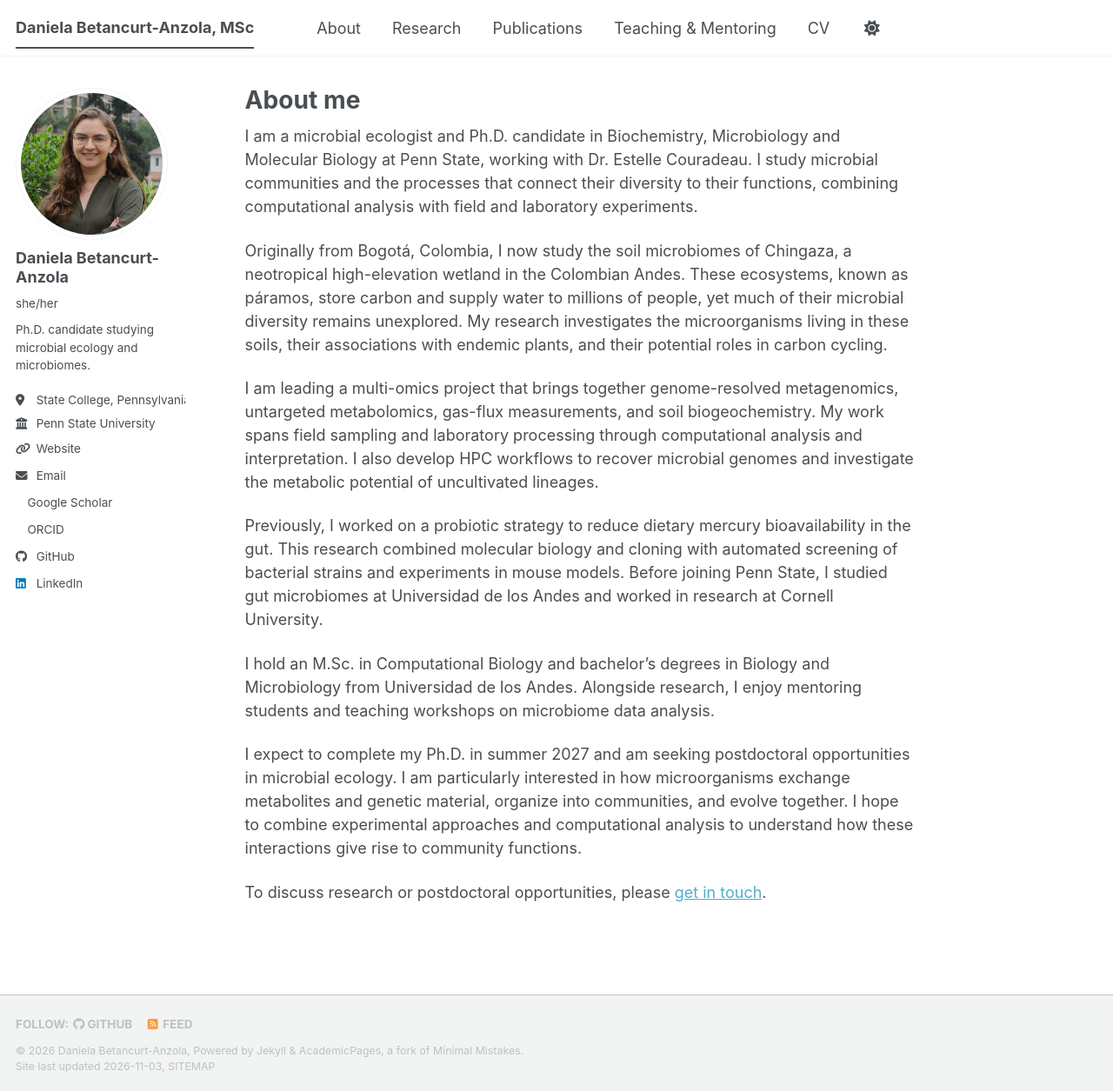
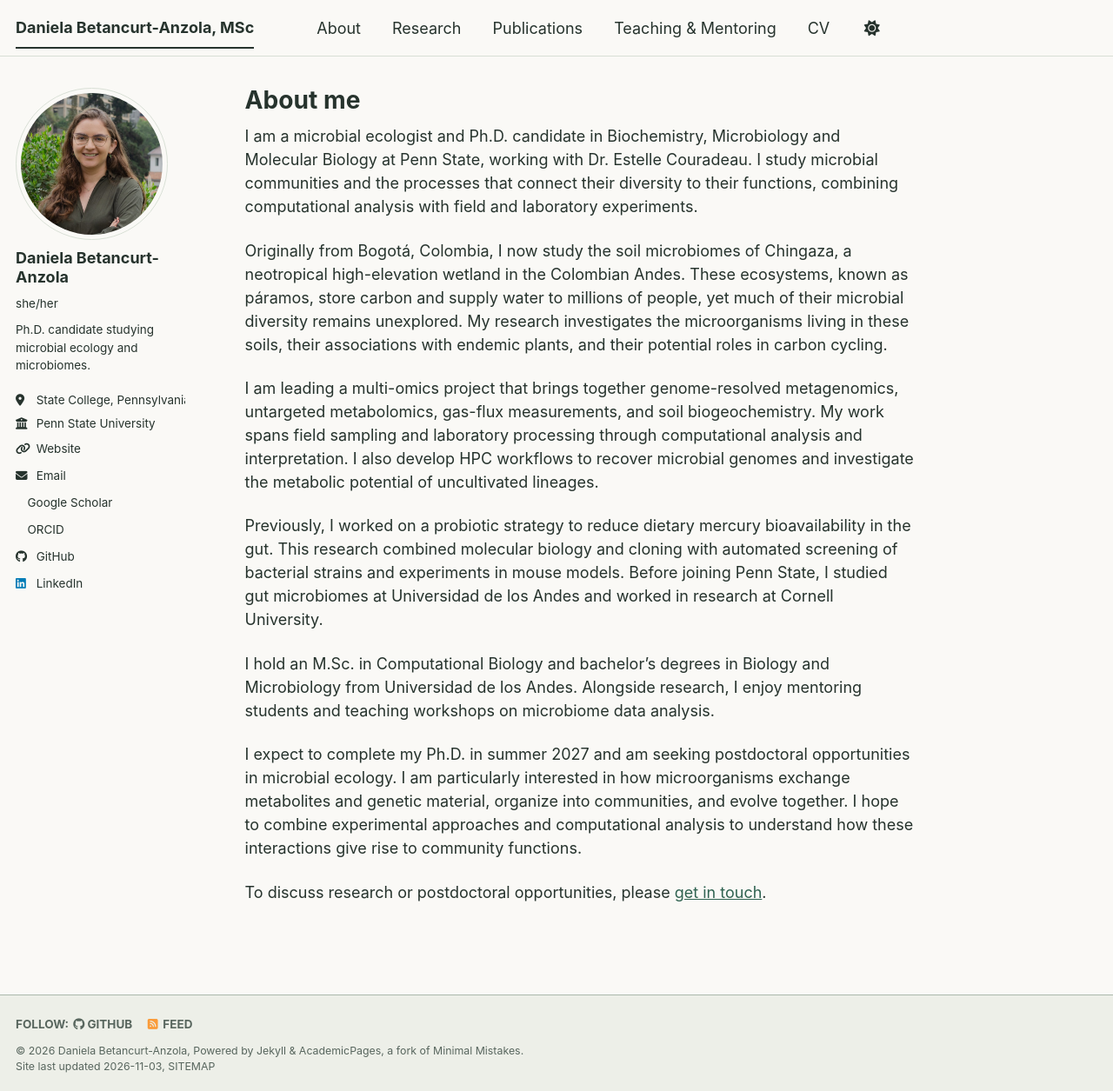
Before and after one commit to danibeta07/danibeta07.github.io, a Jekyll site: the page built from _pages/about.md, in a window 1280 px wide and 1255 px high. Shown: the whole window at 87% size. Built offline with Jekyll 4.4.1, drawn with Linux system fonts in a browser that asks for light colours; a style sheet for code colours, icons or effects is not loaded.

Commit message:
Update main.scss
Add personal forest-green color palette

```diff
--- a/assets/css/main.scss
+++ b/assets/css/main.scss
@@ -36,3 +36,55 @@
     "layout/archive",
     "layout/sidebar"
 ;
+
+/* Daniela's personal color palette */
+
+/* Light mode */
+:root {
+  --global-base-color: #2F6250;
+  --global-bg-color: #FAF9F6;
+  --global-footer-bg-color: #EDEFE8;
+
+  --global-text-color: #26332D;
+  --global-text-color-light: #58665E;
+  --global-fig-caption-color: #58665E;
+
+  --global-link-color: #2F6250;
+  --global-link-color-hover: #1E4637;
+  --global-link-color-visited: #4A6250;
+
+  --global-masthead-link-color: #26332D;
+  --global-masthead-link-color-hover: #2F6250;
+
+  --global-border-color: #D8DFD5;
+  --global-dark-border-color: #AAB8AC;
+  --global-thead-color: #E9EFE7;
+
+  --global-code-background-color: #EFF2EC;
+  --global-code-text-color: #26332D;
+}
+
+/* Dark mode */
+html[data-theme="dark"] {
+  --global-base-color: #396E55;
+  --global-bg-color: #18221D;
+  --global-footer-bg-color: #111A15;
+
+  --global-text-color: #E8EEE9;
+  --global-text-color-light: #B4C3B8;
+  --global-fig-caption-color: #B4C3B8;
+
+  --global-link-color: #A6D5BA;
+  --global-link-color-hover: #D1E8D9;
+  --global-link-color-visited: #B8CDA9;
+
+  --global-masthead-link-color: #E8EEE9;
+  --global-masthead-link-color-hover: #A6D5BA;
+
+  --global-border-color: #3C5043;
+  --global-dark-border-color: #52695A;
+  --global-thead-color: #2B3D32;
+
+  --global-code-background-color: #223128;
+  --global-code-text-color: #E8EEE9;
+}
```
